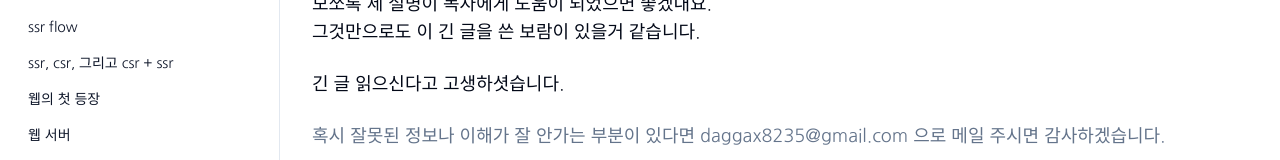
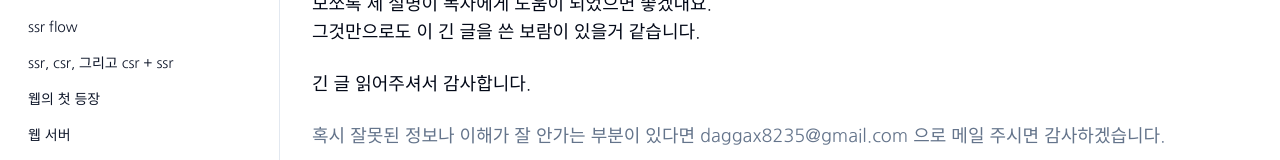
Before and after one commit to jinho0941/nextjs-tutorials, a Next.js app: page /docs/final in a window 1280 px wide. Shown: the part 575-735 px from the top of the page. Built offline with nearby package versions, Linux system fonts and the light colour scheme.

Commit message:
워딩수정

```diff
--- a/app/(layout)/docs/final/page.tsx
+++ b/app/(layout)/docs/final/page.tsx
@@ -36,7 +36,7 @@ const Page = () => {
         <br />
         그것만으로도 이 긴 글을 쓴 보람이 있을거 같습니다.
       </p>
-      <p>긴 글 읽으신다고 고생하셧습니다.</p>
+      <p>긴 글 읽어주셔서 감사합니다.</p>
       <p className='text-muted-foreground'>
         혹시 잘못된 정보나 이해가 잘 안가는 부분이 있다면 daggax8235@gmail.com
         으로 메일 주시면 감사하겠습니다.
```
